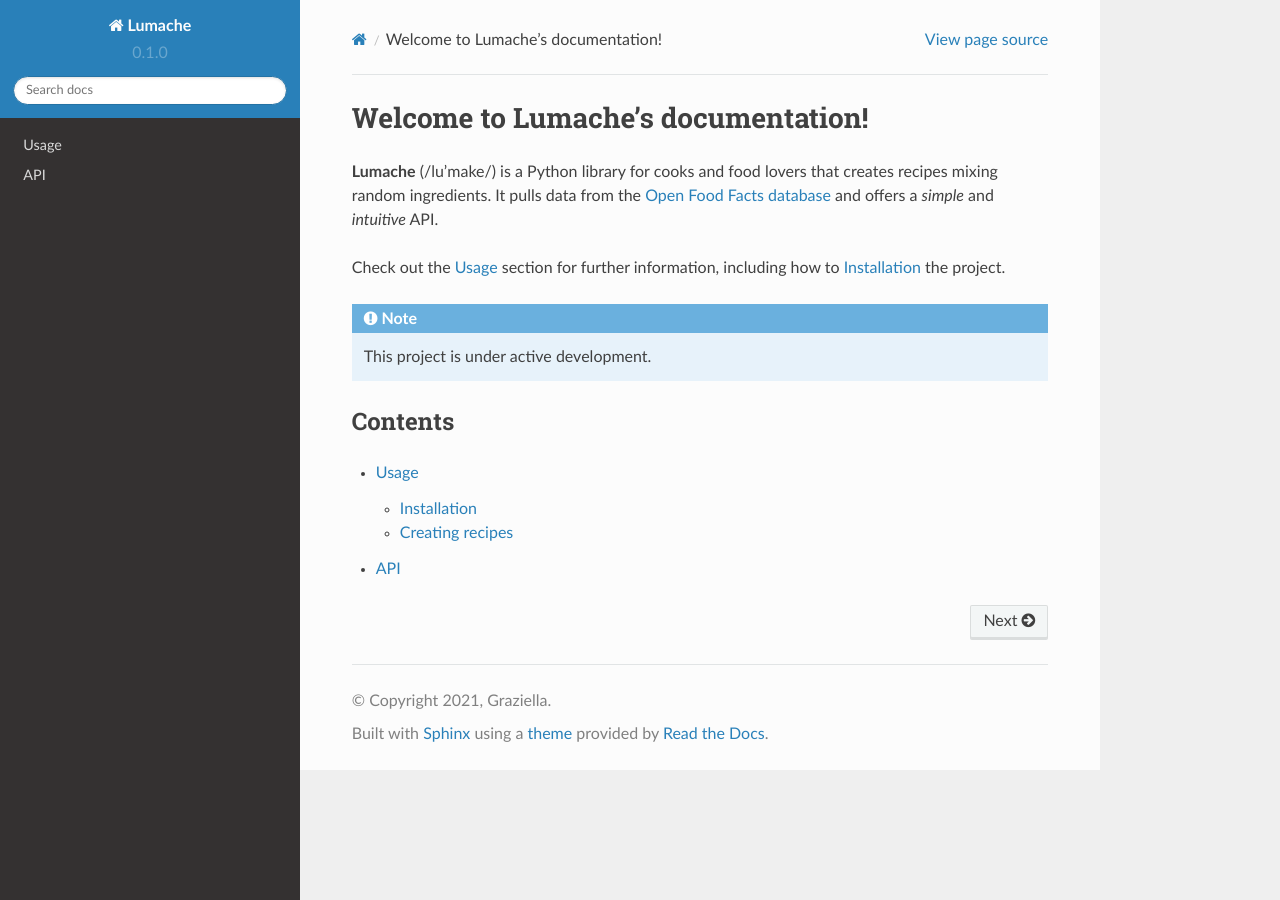
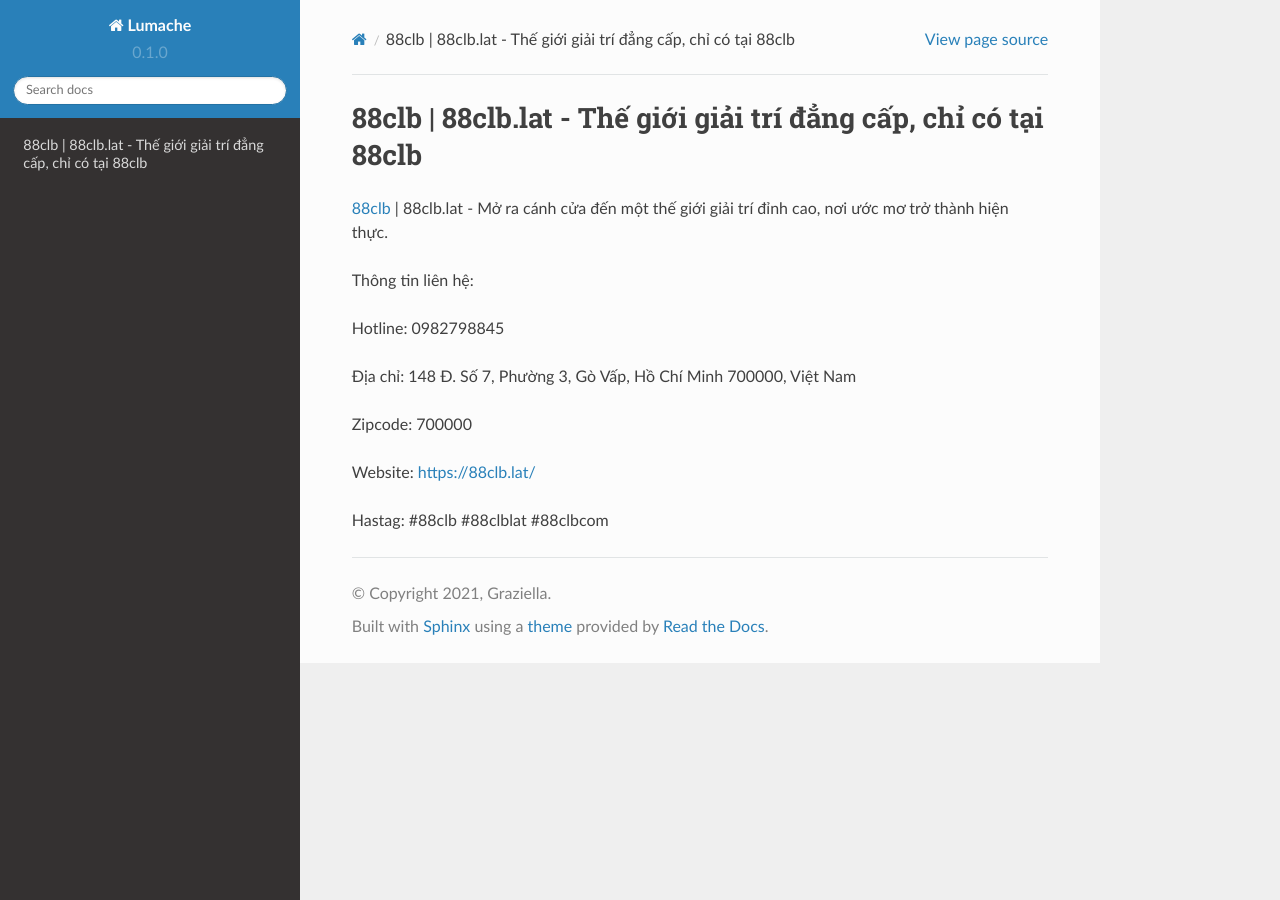
Before and after one commit to vqtranquocthuan424/88clblat, a Sphinx documentation site: the page built from docs/source/index.rst, in a window 1280 px wide. Built offline with Sphinx 7.4.7 and the Read the Docs theme 2.0.0, drawn with Linux system fonts in a browser that asks for light colours.

Commit message:
Update index.rst

```diff
--- a/docs/source/index.rst
+++ b/docs/source/index.rst
@@ -1,22 +1,16 @@
-Welcome to Lumache's documentation!
+88clb | 88clb.lat - Thế giới giải trí đẳng cấp, chỉ có tại 88clb
 ===================================
 
-**Lumache** (/lu'make/) is a Python library for cooks and food lovers
-that creates recipes mixing random ingredients.
-It pulls data from the `Open Food Facts database <https://world.openfoodfacts.org/>`_
-and offers a *simple* and *intuitive* API.
+`88clb <https://88clb.lat/>`_ | 88clb.lat - Mở ra cánh cửa đến một thế giới giải trí đỉnh cao, nơi ước mơ trở thành hiện thực.
 
-Check out the :doc:`usage` section for further information, including
-how to :ref:`installation` the project.
+Thông tin liên hệ:
 
-.. note::
+Hotline: 0982798845
 
-   This project is under active development.
+Địa chỉ: 148 Đ. Số 7, Phường 3, Gò Vấp, Hồ Chí Minh 700000, Việt Nam
 
-Contents
---------
+Zipcode: 700000
 
-.. toctree::
+Website: https://88clb.lat/
 
-   usage
-   api
+Hastag: #88clb #88clblat #88clbcom
```
